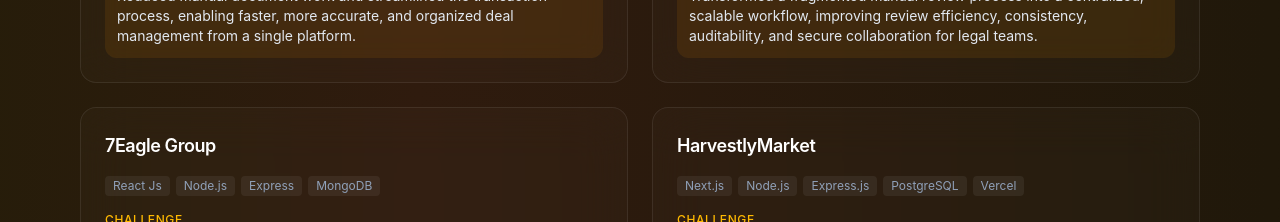
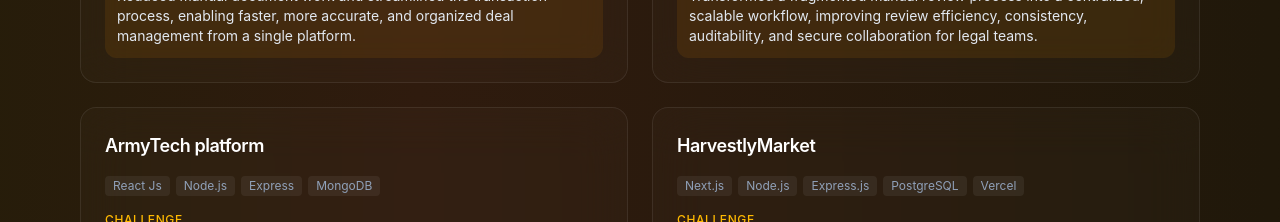
Before and after one commit to MuhammadAslanAshraf/personal-portfolio, a React app: page / in a window 1280 px wide. Shown: the part 5000-5222 px from the top of the page. Built offline with nearby package versions, Linux system fonts and the light colour scheme; the HTML template or start-up script is replaced by a standard one.

Commit message:
update the project setions

```diff
--- a/src/components/projects/Projects.jsx
+++ b/src/components/projects/Projects.jsx
@@ -138,7 +138,7 @@
             <div class="group relative overflow-hidden rounded-2xl border border-white/[0.08] bg-white/[0.02] p-6 text-slate-100 backdrop-blur-xl transition-all duration-500 hover:border-white/[0.15] hover:bg-white/[0.04] hover:shadow-[0_8px_40px_rgba(245,158,11,0.12)] before:pointer-events-none before:absolute before:inset-0 before:rounded-2xl before:bg-gradient-to-br before:from-white/[0.08] before:to-transparent before:opacity-0 before:transition-opacity before:duration-500 hover:before:opacity-100 flex h-full flex-col">
               <div class="flex flex-col gap-2">
                 <h3 class="text-lg font-semibold tracking-tight text-white">
-                  7Eagle Group
+                  ArmyTech platform
                 </h3>
                 <div class="mt-2 flex flex-wrap gap-1.5">
                   <span class="rounded bg-white/[0.06] px-2 py-0.5 text-xs text-slate-400">
```
